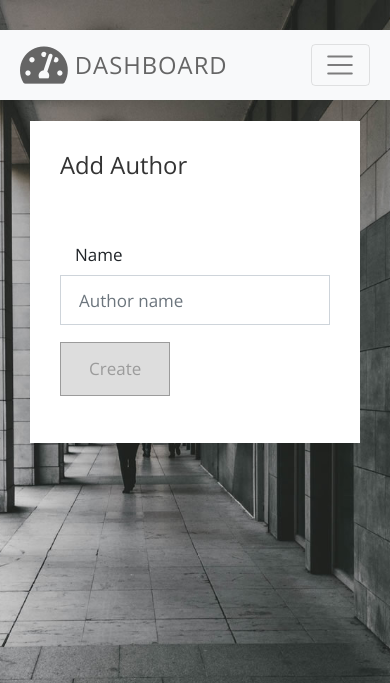
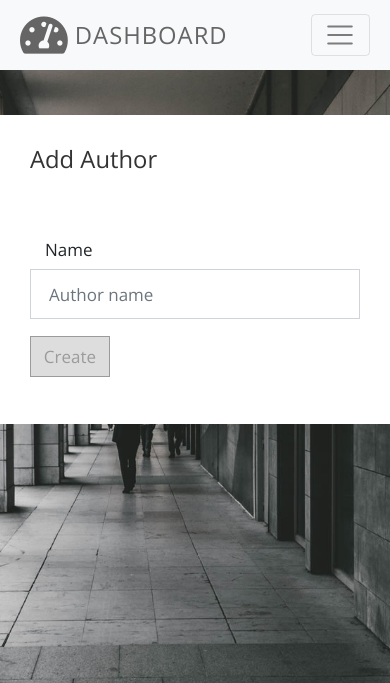
Before and after one commit to SVDotsenko/portfolio-project-4, a Django app: page /authors/author/ in a window 390 px wide. Shown: the top 683 px of the page. Run offline with Django 4.2, Linux system fonts and the light colour scheme; tables that the repository leaves empty hold one stand-in row (values such as "Sample post"); some libraries are stand-ins or nearby versions.

Commit message:
Update: adaptive design was adjusted

```diff
--- a/reader/templates/reader/reader.html
+++ b/reader/templates/reader/reader.html
@@ -42,9 +42,9 @@
                     <div class="row">
                         <div class="col-12">
                             <div class="form-group">
-                                <label for="username">Username name</label>
+                                <label for="username">Username</label>
                                 <input placeholder="username name" id="username" name="username" type="text"
-                                       class="form-control validate" value="{{ reader.username }}" required>
+                                       class="form-control validate" value="{{ reader.username }}" disabled>
                             </div>
                             <div class="form-group">
                                 <label for="first-name">First name</label>
--- a/static/css/tooplate.css
+++ b/static/css/tooplate.css
@@ -70,6 +70,7 @@ a:focus {
   height: 100px;
   padding-left: 20px;
   padding-right: 20px;
+  margin-top: 20px;
 }
 
 .tm-logout-icon {
@@ -81,7 +82,7 @@ a:focus {
 }
 
 .tm-mt-big {
-  margin-top: 70px;
+  margin-top: 30px;
 }
 
 .tm-mt-small {
@@ -207,7 +208,6 @@ label {
 
 .btn {
   border-radius: 0;
-  padding: 13px 28px;
   transition: all 0.2s ease;
   max-width: 100%;
 }
@@ -456,7 +456,6 @@ footer {
   .tm-col-big,
   .tm-col-small {
     width: 100%;
-    min-height: 383px;
     height: auto;
   }
   .tm-block {
@@ -533,8 +532,15 @@ footer {
 }
 
 @media (max-width: 424px) {
+  .navbar {
+    margin-top: 0;
+  }
   .navbar-collapse {
     top: 107px;
+  }
+  body, .container {
+    padding-left: 0;
+    padding-right: 0;
   }
 }
 
@@ -544,7 +550,3 @@ footer {
   border-color: #666666;
   cursor: not-allowed;
 }
-
-.content {
-    margin-top: 120px;
-}
--- a/templates/base.html
+++ b/templates/base.html
@@ -28,7 +28,7 @@
     <div class="container">
         <div class="row">
             <div class="col-12">
-                <nav class="navbar navbar-expand-xl fixed-top navbar-light bg-light">
+                <nav class="navbar navbar-expand-xl navbar-light bg-light">
                     <a class="navbar-brand" href="#">
                         <i class="fas fa-3x fa-tachometer-alt tm-site-icon"></i>
                         <h1 class="tm-site-title mb-0">Dashboard</h1>
@@ -86,10 +86,8 @@
             </div>
         </div>
 
-        <div class="content">
-            {% block content %}
-            {% endblock content %}
-        </div>
+        {% block content %}
+        {% endblock content %}
 
     </div>
 </div>
```
Also changed, not shown: author/templates/author/index.html (indentation only), 1 other file.
